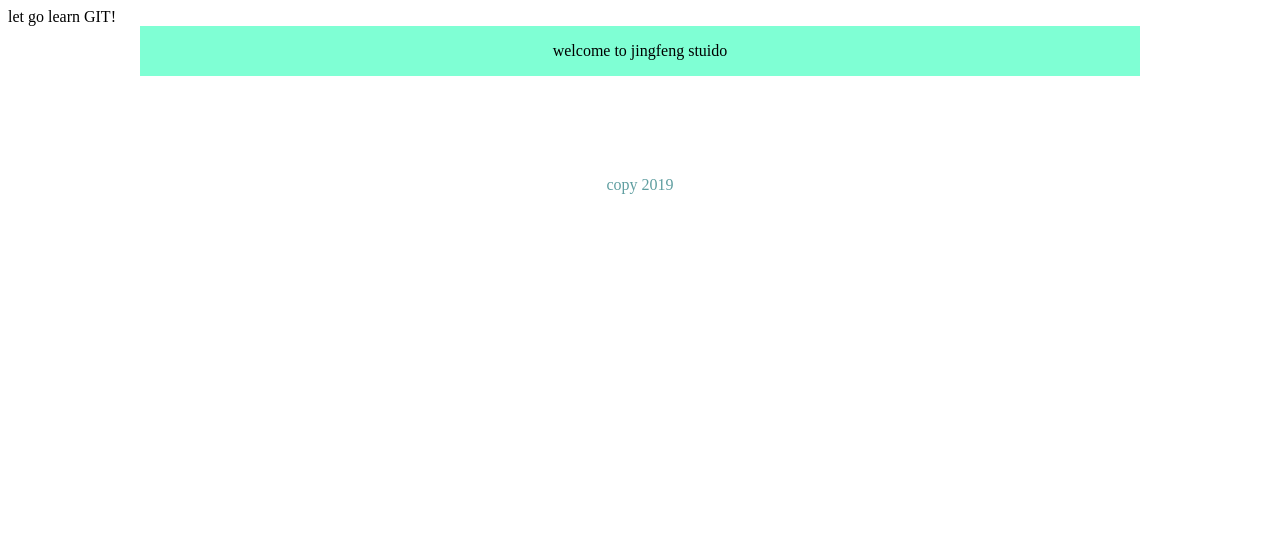
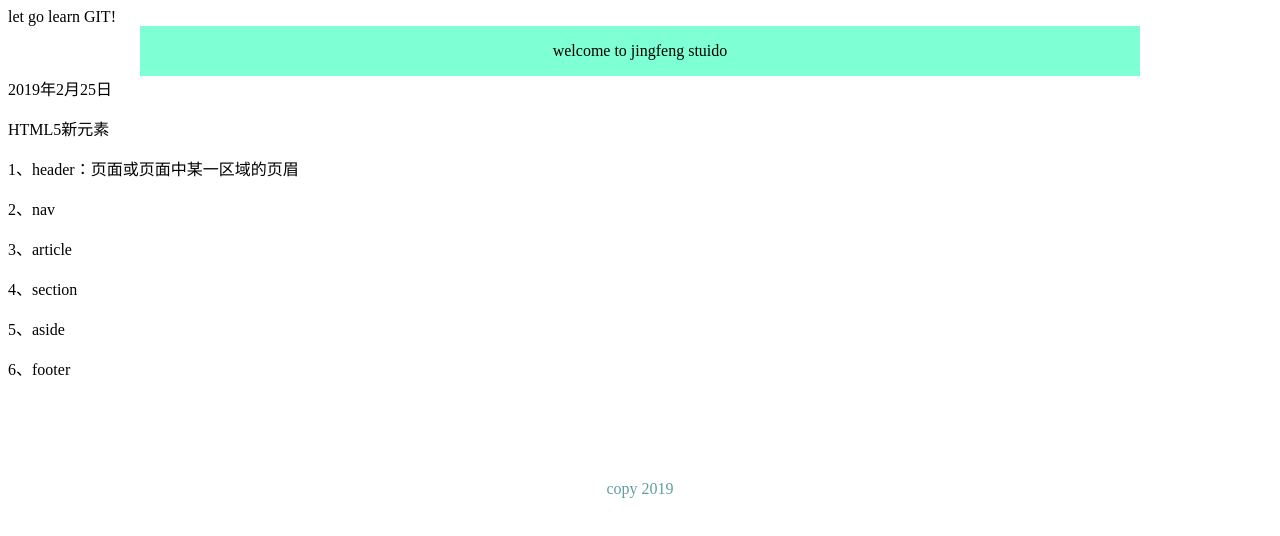
Before and after one commit to ycjingfeng/ycjingfeng.github.io, a plain HTML site: page index.html in a window 1280 px wide. Drawn offline with Linux system fonts and the light colour scheme.

Commit message:
update index.html

```diff
--- a/index.html
+++ b/index.html
@@ -2,7 +2,7 @@
 <html>
 <head>
 <meta charset="utf-8">
-<title>无标题文档</title>
+<title>JF studio</title>
 	<style>
 		div{
 			margin:0 auto;
@@ -13,6 +13,7 @@
 			line-height: 50px;
 			background-color: aquamarine;
 		}
+		aside{}
 		footer{margin-top: 100px;
 		text-align: center;
 			color: cadetblue;
@@ -23,6 +24,18 @@
 <body>
 	<header>let go learn GIT!</header>
 	<div>welcome to jingfeng stuido</div>
+	<article>
+		<aside><nav>2019年2月25日</nav></aside>
+		<section>
+		  <p> HTML5新元素 </p>
+		  <p>1、header：页面或页面中某一区域的页眉</p>
+			<p>2、nav</p>
+			<p>3、article</p>
+			<p>4、section</p>
+			<p>5、aside</p>
+			<p>6、footer</p>
+		</section>
+	</article>
 	<footer>copy 2019</footer>
 </body>
 </html>
```
